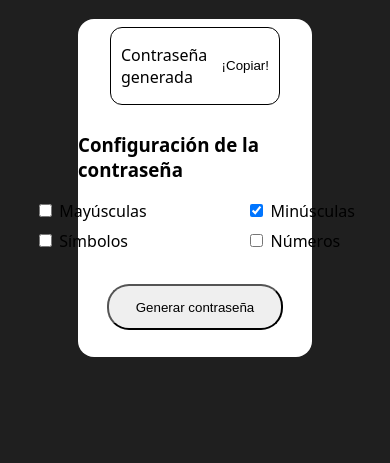
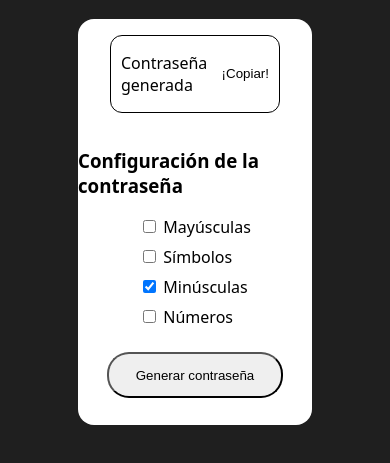
Before and after one commit to Gera185/passwordGenerator, a plain HTML site: page index.html in a window 390 px wide. Shown: the part 67-530 px from the top of the page. Drawn offline with Linux system fonts and the light colour scheme.

Commit message:
Retoque para que quede mejor el móvil.

```diff
--- a/src/styles.css
+++ b/src/styles.css
@@ -20,7 +20,7 @@ body{
 .container-password{
     display: flex;
     justify-content: space-between;
-    margin: 0.5em 2em;
+    margin: 1em 2em;
     border: 1px solid black;
     border-radius: 12px;
 }
@@ -45,13 +45,27 @@ form{
     align-items: center;
 }
 
-.container-inputs{
-    display: flex;
-    flex-direction: row;
-    justify-content: space-between;
-    width: 20em;
-    margin-bottom: 2em;
+@media only screen and (min-width : 781px) {
+    .container-inputs{
+        display: flex;
+        flex-wrap: wrap;
+        flex-direction: row;
+        justify-content: space-between;
+        gap: 15em;
+        margin-bottom: 2em;
+    }
 }
+@media only screen and (max-width: 780px){
+    .container-inputs{
+        margin-bottom: 1em;
+    }
+    .container-input-col{
+        display: flex;
+        flex-direction: row;
+        margin-bottom: 0.5em;
+    }
+}
+
 
 .container-input-col{
     display: flex;
```
